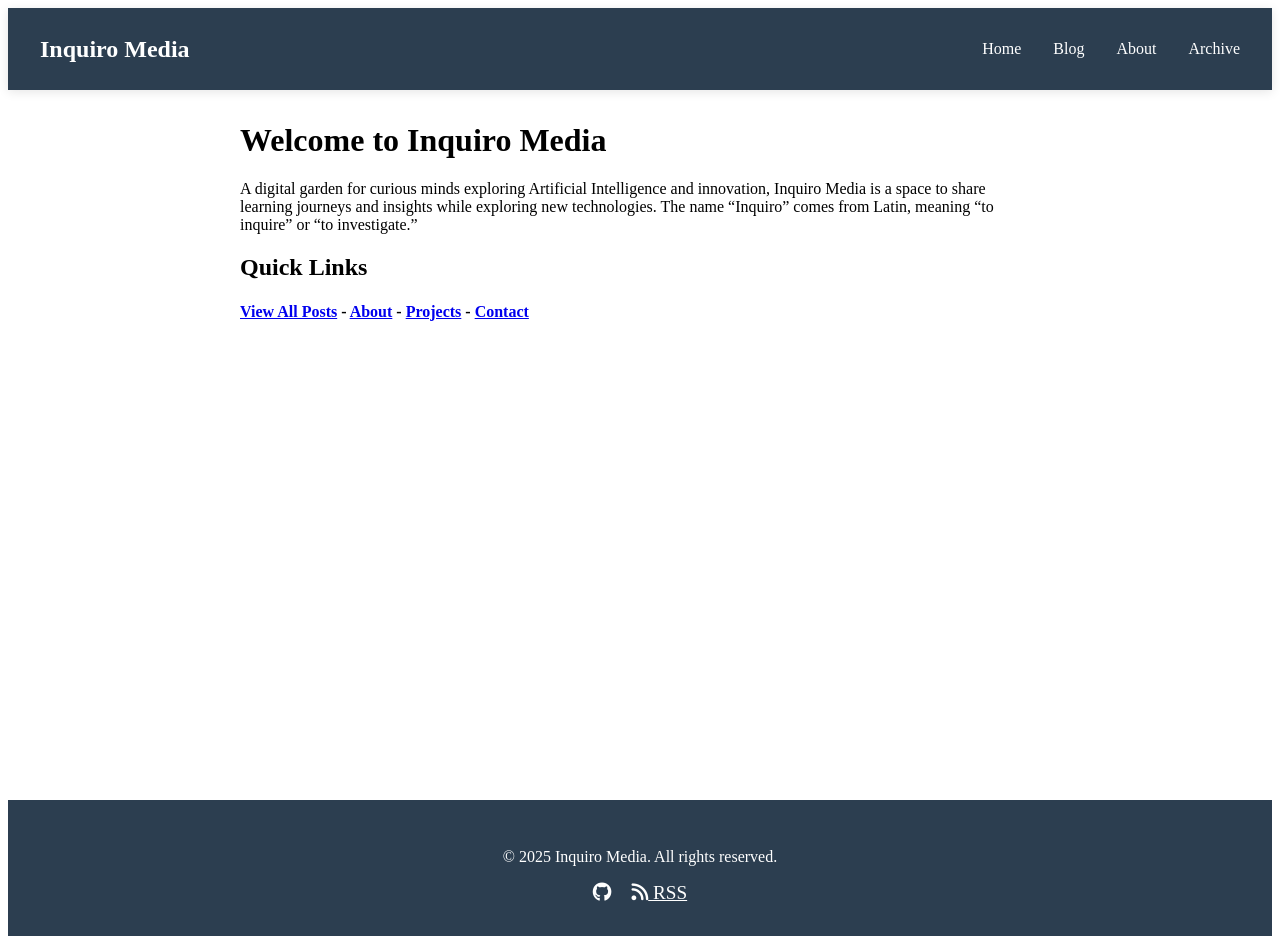
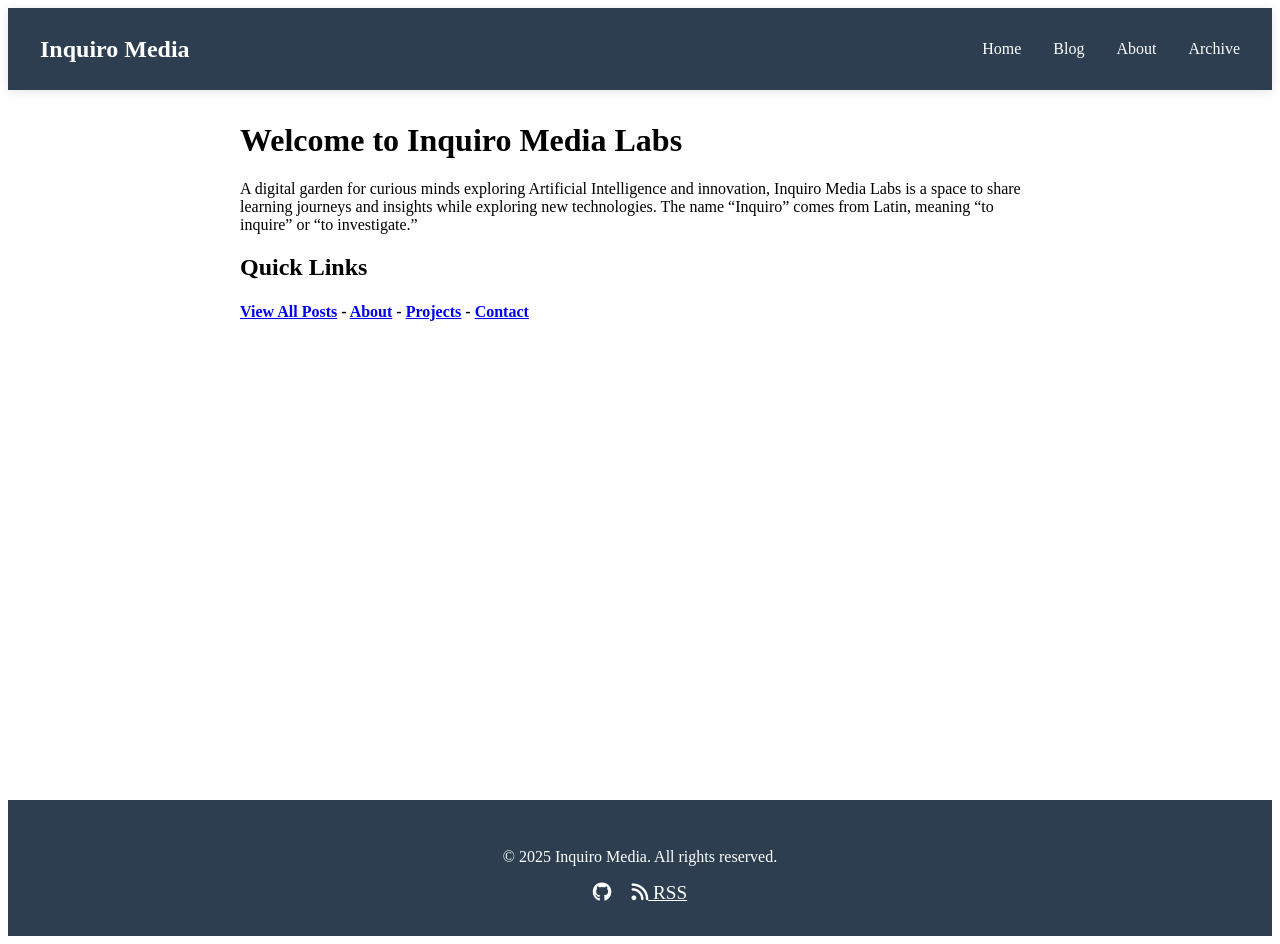
Before and after one commit to faisalmrasul/inquiro-media, a Jekyll site: the page built from index.md, in a window 1280 px wide. Built offline with Jekyll 4.4.1, drawn with Linux system fonts in a browser that asks for light colours.

Commit message:
Update index.md

```diff
--- a/index.md
+++ b/index.md
@@ -1,11 +1,11 @@
 ---
 layout: default
-title: "Inquiro Media"
+title: "Inquiro Media Labs"
 ---
 
-# Welcome to Inquiro Media
+# Welcome to Inquiro Media Labs
 
-A digital garden for curious minds exploring Artificial Intelligence and innovation, Inquiro Media is a space to share learning journeys and insights while exploring new technologies. The name "Inquiro" comes from Latin, meaning "to inquire" or "to investigate."
+A digital garden for curious minds exploring Artificial Intelligence and innovation, Inquiro Media Labs is a space to share learning journeys and insights while exploring new technologies. The name "Inquiro" comes from Latin, meaning "to inquire" or "to investigate."
 
 
 
```
